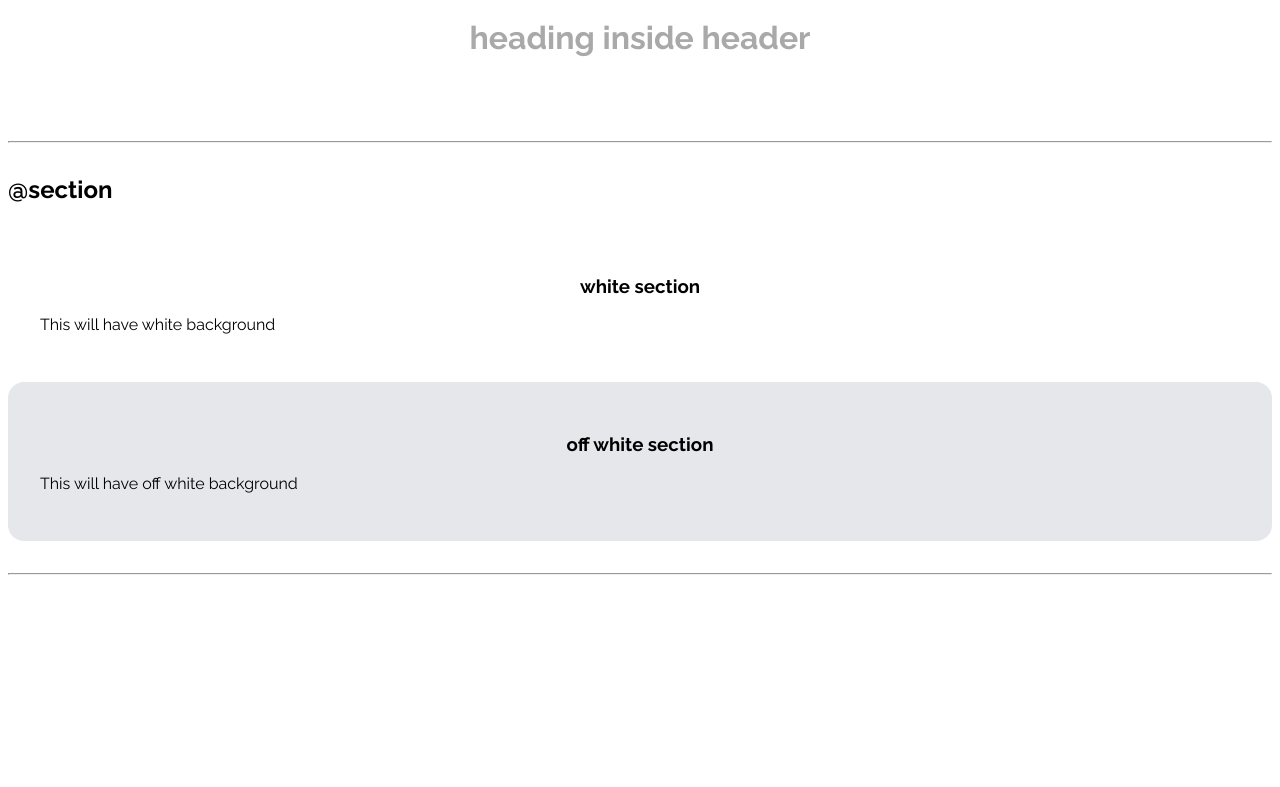
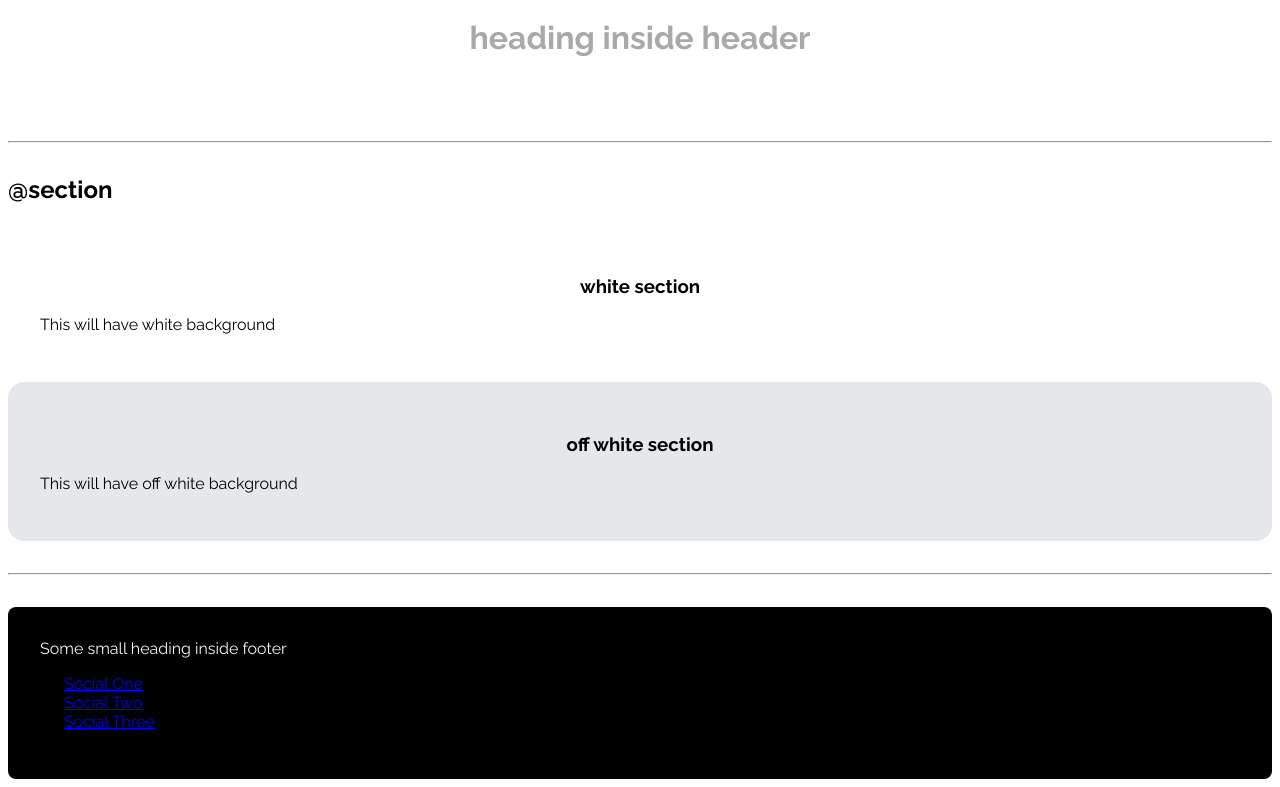
Before and after one commit to gantavya99/My-portfolio, a plain HTML site: page index.html in a window 1280 px wide. Shown: the part 1522-2309 px from the top of the page. Before the commit the page ends 2129 px from the top, so only its background shows below. Drawn offline with Linux system fonts and the light colour scheme.

Commit message:
footer css

```diff
--- a/index.html
+++ b/index.html
@@ -81,4 +81,16 @@
         <p class="section-text">This will have off white background</p>
     </section>
     <hr>
+    <footer class="footer">
+        <div class="footer-header" >
+            Some small heading inside footer
+        </div>
+        <ul class="social-links">
+            <li class="list-item-footer"><a href="/" target="_blank">Social One</a> </li>
+            <li class="list-item-footer"><a href="/" target="_blank">Social Two</a> </li>
+            <li class="list-item-footer"><a href="/" target="_blank">Social Three</a> </li>
+
+        </ul>
+    </footer>
+    </body>
 </html>
--- a/styles.css
+++ b/styles.css
@@ -87,3 +87,16 @@ hr{
 .section-text{
     padding: bottom 1rem;
 }
+.footer{
+    background-color: black;
+    border-radius: 0.5rem;
+    padding:2rem 1rem;
+}
+.footer-header{
+    margin-left: 1rem;
+    color: whitesmoke;
+}
+.list-item-footer{
+    text-decoration: none;
+
+}
```
